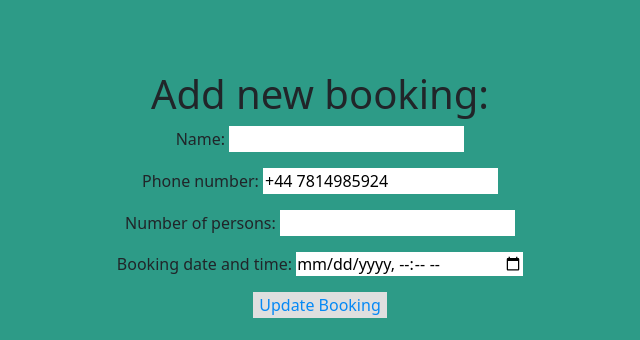
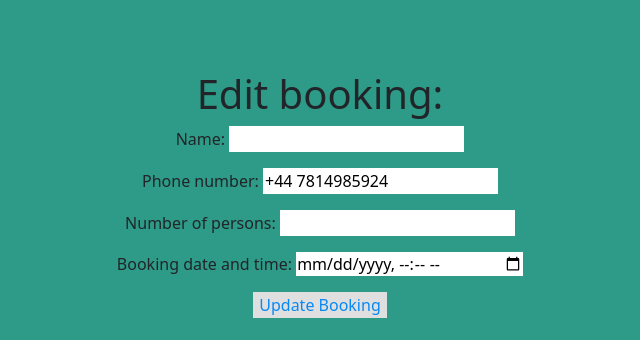
Before and after one commit to Tamirucode/DjangoRestaurantBooking, a Django app: template templates/restaurant/edit_booking.html in a window 1280 px wide. Shown: the part 80-420 px from the top of the page, without its empty margins (320-960 px from the left). Run offline with Django 3.2, Linux system fonts and the light colour scheme; the template is opened without the code that fills it: values that come from a table or form of the project are taken from there, others are empty; parts of the project's set-up code (start-up, migrations or seed data) failed here and were passed over; some libraries are stand-ins or nearby versions.

```diff
--- a/booking/urls.py
+++ b/booking/urls.py
@@ -7,4 +7,5 @@ urlpatterns = [
     path("mybooking", views.get_booking_list, name='mybooking'),
     path('add', views.add_booking, name='add'),
     path('edit/<booking_id>', views.edit_booking, name = 'edit'),
+    path('delete/<booking_id>', views.delete_booking, name = 'delete'),
 ]
--- a/templates/restaurant/edit_booking.html
+++ b/templates/restaurant/edit_booking.html
@@ -6,8 +6,8 @@
 <div class="container">
     <div class="row"  style="margin-top: 70px; text-align: center;">
 
-        <h1>Add new booking:</h1>
-        <form method="POST" action="add">
+        <h1>Edit booking:</h1>
+        <form method="POST" >
             {% csrf_token %}
             {{ form.as_p }}
 
```
Also changed, not shown: booking/views.py (+9 -4 lines).
